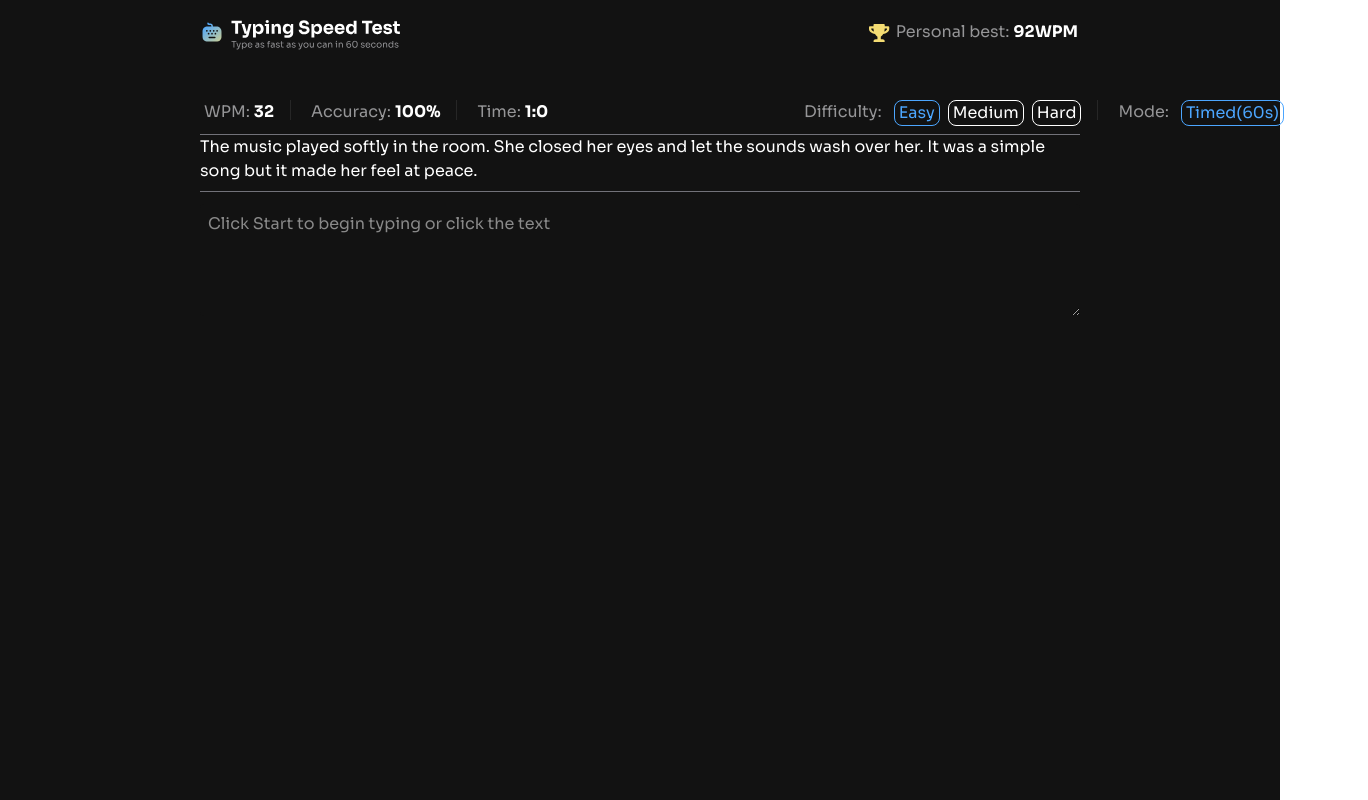
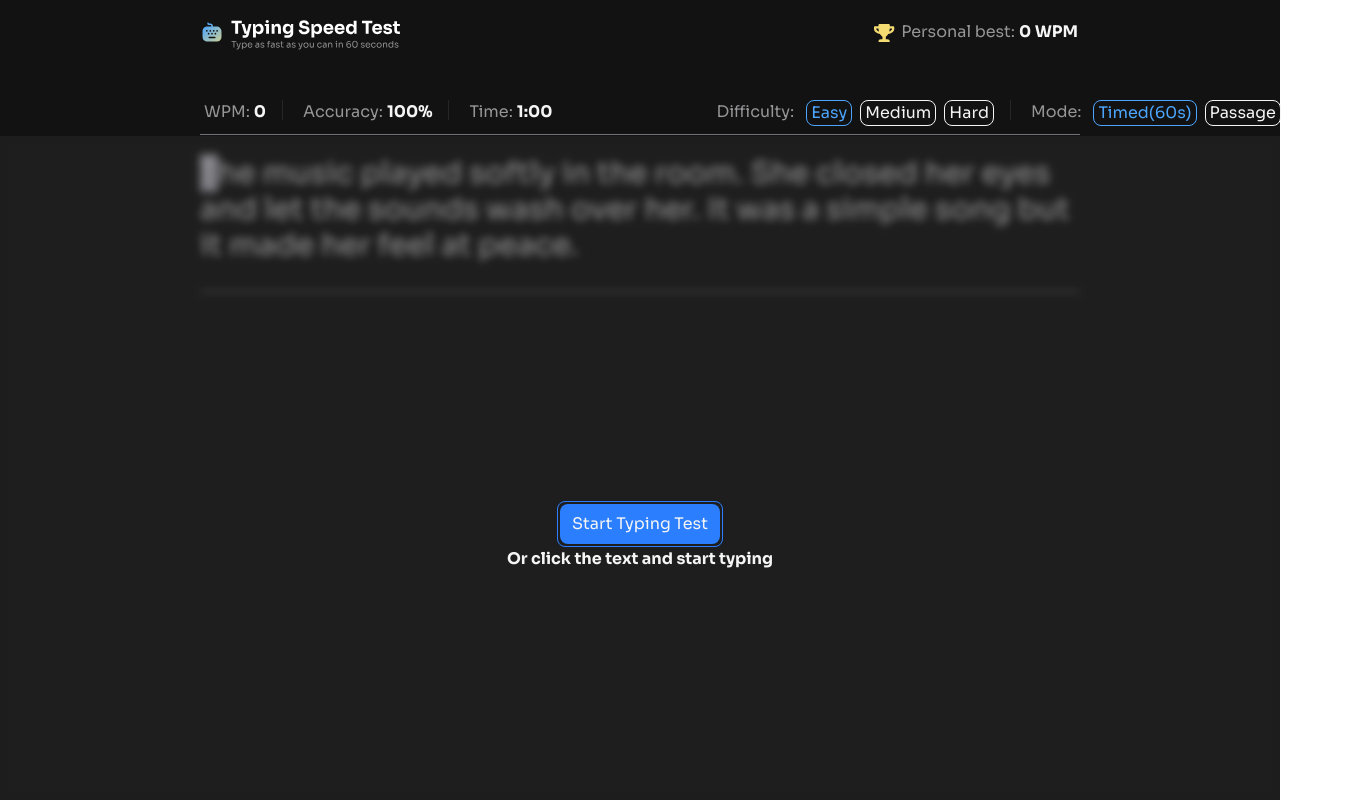
Before and after one commit to mikimek23/Typing_speed_test, a React (Vite) app: page / in a window 1280 px wide. Shown: the whole page, 1368 px wide, since content can reach past the window. Built offline with nearby package versions, Linux system fonts and the light colour scheme.

Commit message:
fully functional desktop version of the web

```diff
--- a/src/App.jsx
+++ b/src/App.jsx
@@ -1,23 +1,79 @@
 
 
+import { useEffect, useState } from "react"
 import { BetResult } from "./components/BetResult"
 import { FirstResult } from "./components/FirstResult"
 import { Header } from "./components/Header"
 import { Results } from "./components/Results"
-import { StatusMode } from "./components/statusMode"
+import { StatusMode } from "./components/StatusMode"
 
-//import { useState } from "react"
-//import { StartComp } from "./components/StartComp"
 
 function App() {
- // const [showModal,setShowModal]=useState(true)
+const [speed,setSpeed]=useState(0)
+const [finalAccuracy,setFinalAccuracy]=useState(100)
+const [finalCorrect,setFinalCorrect]=useState(0)
+const [error,setError]=useState(0)
+const [status,setStatus]=useState("Typing")
+const [personalBest,setPersonalBest]=useState(0)
+const [trial,setTrial]=useState('')
+useEffect(() => {
+  setPersonalBest(prevBest => {
+    if (speed > prevBest) {
+      setTrial(prevBest === 0 ? "first" : "high");
+      return speed;
+    }else{
+      setTrial('')
+    }
+    return prevBest;
+  });
+}, [speed]);
+
+const handleRestart = () => {
+  setSpeed(0)
+  setFinalAccuracy(100)
+  setFinalCorrect(0)
+  setError(0)
+  setTrial('')
+  setStatus('Typing')
+}
   return (
-    <div className="w-full h-screen  bg-neutral-900">
-      <Header/>
-      <StatusMode/>
-      {/* <StatusMode/>
-      <Paragraphs/>
-       */}
+    <div className="w-screen h-screen  bg-neutral-900">
+      <Header
+      PersonalBest={personalBest}
+      />
+     {status==="Typing"?<StatusMode
+      setSpeed={setSpeed}
+      setFinalAccuracy={setFinalAccuracy}
+      setFinalCorrect={setFinalCorrect}
+      setError={setError}
+      setStatus={setStatus}
+      onRestart={handleRestart}
+      />
+      :(trial==="first"?
+      <FirstResult
+        speed={speed}
+        accuracy={finalAccuracy}
+        correct={finalCorrect}
+        error={error}
+        onRestart={handleRestart}
+      />
+      :(trial==="high"?
+        <BetResult
+          speed={speed}
+          accuracy={finalAccuracy}
+          correct={finalCorrect}
+          error={error}
+          onRestart={handleRestart}
+        />
+      :<Results
+      speed={speed}
+      accuracy={finalAccuracy}
+      correct={finalCorrect}
+      error={error}
+      onRestart={handleRestart}
+      />)
+    )
+    }
     </div>
   )
 }
--- /dev/null
+++ b/src/components/Displaytext.jsx
@@ -0,0 +1,61 @@
+import React from 'react'
+import Restart from '../assets/images/icon-restart.svg'
+
+const Displaytext = ({ text, typed, showMode, setShowMode, setIsRunning, inputRef, handleChange, onRestart }) => {
+  return (
+    <div className='relative h-[calc(100hv-40px)]'>
+      <div className='w-full fixed top-34 h-screen inset-0 overflow-hidden justify-items-center content-center bg-white/5 backdrop-blur-xs box-border'
+        onClick={() => {
+          setShowMode(true)
+          setIsRunning(true)
+          inputRef.current?.focus()
+        }}
+        hidden={showMode}>
+        <div className="w-fit border p-0.5 rounded-lg border-blue-500 hover:border-hidden">
+          <button
+            onClick={() => {
+              setShowMode(true)
+              setIsRunning(true)
+              inputRef.current?.focus()
+            }}
+            className="block bg-blue-500 hover:bg-blue-400  px-3 py-2 rounded-lg">
+            Start Typing Test
+          </button>
+        </div>
+        <p className="font-bold">Or click the text and start typing</p>
+      </div>
+
+      <p className='text-neutral-400 cursor-text text-3xl py-5'>
+        {text.split('').map((char, index) => {
+          let className = ''
+          if (index < typed.length) {
+            className =
+              char === typed[index]
+                ? "text-green-500"
+                : "text-red-500 underline"
+          }
+          if (index === typed.length) {
+            className = 'bg-neutral-500 '
+          }
+          return (
+            <span key={index} className={className}>{char}</span>
+          )
+        })}
+      </p>
+      <hr className='mt-2 text-neutral-500'/>
+      <div className='m-5 justify-items-center'>
+        <button onClick={() => onRestart?.()} className='block  p-2 rounded-lg bg-neutral-800 text-neutral-100 font-bold' hidden={!showMode}>Restart Test<span className='text-neutral-500'><img src={Restart} alt=" restart" className=' inline filter  sepia saturate-200 hue-rotate-180 p-1'/></span> </button>
+      </div>
+      <textarea
+        ref={inputRef}
+        value={typed}
+        onChange={handleChange}
+        autoFocus
+        className="absolute opacity-0 resize-none pointer-events-none"
+        rows={4}
+      />
+    </div>
+  )
+}
+
+export default Displaytext
--- a/src/components/Header.jsx
+++ b/src/components/Header.jsx
@@ -1,16 +1,18 @@
 
 import LargeLogo from "../assets/images/logo-large.svg";
+import SmallLogo from "../assets/images/logo-small.svg";
 import personal from "../assets/images/icon-personal-best.svg";
-export const Header = () => {
+export const Header = ({PersonalBest}) => {
   return (
-    <div className='text-white fixed top-0 w-full py-5 px-50'>
+    <div className='text-neutral-100 fixed top-0 w-full py-5 lg:px-50 px-4'>
         {/*logo and porsonal Info */}
         <div className='flex flex-1 justify-between '>
-            <img src={LargeLogo} alt="logo" class='w-50' />
+            <img src={LargeLogo} alt="logo" class='w-50 sm:block hidden' />
+            <img src={SmallLogo} alt="logo" class=' sm:hidden' />
             <div>
                 <img src={personal} alt="personal-best" className='inline p-1' />
                 <span className='text-neutral-400 p-0.5'>Personal best:</span>
-                <span className='font-bold p-0.5'>92WPM</span>
+                <span className='font-bold p-0.5'>{PersonalBest} WPM</span>
             </div>
         </div>
     </div>
--- a/src/components/StatusMode.jsx
+++ b/src/components/StatusMode.jsx
@@ -1,17 +1,30 @@
-import React, { useEffect, useState } from 'react'
+import React, { useEffect, useRef, useState } from 'react'
 import Paragraphs  from '../../data.json';
 import { Timer } from './Timer';
+import Displaytext from './Displaytext'
 
 
-export const StatusMode = () => {
+export const StatusMode = ({setSpeed,setFinalAccuracy,setFinalCorrect, setError, setStatus:parentStatus}) => {
+    const inputRef=useRef(null)
     const [isMode,setIsMode]=useState('Timed(60s)');
     const [difficulty,setDifficulty]=useState('Easy')
     const [typed, setTyped]=useState('')
     const [text,setText]=useState('')
     const [isRunning,setIsRunning]=useState(false)
+    const [elapsedTime, setElapsedTime] = useState(isMode === "Timed(60s)" ? 60 : 0);
+    const [wpm, setWpm]=useState(0)
+    const [accuracy,setAccuracy]=useState(0)
+    const [showMode,setShowMode]=useState(false)
+    const [correct,setCorrect]=useState(0)
+    const [typing,setTyping]=useState(true)
+    const [status,setStatus]=useState('idle')//idle || running || finishid
+    const [timerKey, setTimerKey] = useState(0);
+
+
     const Difficulty=["Easy","Medium", "Hard"]
     const mode=["Timed(60s)","Passage"]
 
+    // text generater
     const generateText=(diff)=>{
        const key = diff || 'Easy'
     const list = Paragraphs[key] || []
@@ -21,42 +34,106 @@ export const StatusMode = () => {
     return (item && (item.text || item)) || ''
 
     }
-    console.log(difficulty)
+    const resetTest=()=>{
+        setTimerKey(k=>k+1)
+        setStatus('idle')
+        setTyped('')
+        setText(generateText(difficulty))
+        setIsRunning(false)
+        setElapsedTime(isMode === "Timed(60s)" ? 60 : 0)
+        setWpm(0)
+        setAccuracy(0)
+        setShowMode(false)
+        setCorrect(0)
+        setTyping(true)
+        inputRef.current?.focus()
+    }
     useEffect(()=>{
         setText(generateText(difficulty))
     },[difficulty])
 
+    // input handler
     const handleChange=(e)=>{
         const value= e.target.value
         setTyped(value)
+        setStatus('running')
     }
+
+    // wpm
+    useEffect(()=>{
+    let minute=(60-elapsedTime)/60;
+     if(isMode==="Timed(60s)"){
+        setWpm(minute?Math.round(typed.length/(5*minute)):0)
+    }else{
+        minute=elapsedTime/60;
+        setWpm(minute?Math.round(typed.length/(5*minute)):0)
+    }
+
+    },[isMode,elapsedTime])
+
+    // accuracy
+    useEffect(()=>{
+        const userInput=typed
+        .split('')
+        .filter((char,i)=>char===text[i])
+        .length
+        const accu=typed.length? (userInput/(typed.length))*100 : 100;
+
+        setAccuracy(Math.round(accu))
+
+        setCorrect(userInput)
+
+    })
+//9784150
+    useEffect(()=>{
+        // finish status
+        if(status!='running') return;
+        if((typed.length===text.length) && text.length>0 ||(isMode==="Timed(60s)" && elapsedTime===0)){
+        setIsRunning(false)
+        setTyping(false)
+        setStatus('finished')
+    }
+    },[typed,isRunning,isMode,text,elapsedTime])
+
+    // final result
+    useEffect(()=>{
+        if (status!="finished")return;
+        if(!typing){
+            setSpeed?.(wpm)
+            setFinalAccuracy?.(accuracy)
+            setFinalCorrect?.(correct)
+            setError?.(text.length-correct)
+            parentStatus?.("result")
+        }
+    })
+
   return (
-    <div className='text-white  w-full py-5 px-50'>
+    <div className='text-neutral-100  w-full py-5 px-50'>
 
         {/* status info  and mode*/}
         <div className='flex justify-between mt-20'>
             {/* status */}
-            <div className='flex justify-between w-1/2 pr-40'>
+            <div className='flex justify-between w-fit pr-40'>
                <div>
                 <span className='text-neutral-400 px-1'>WPM:</span>
-                <span className='font-bold'>32</span>
+                <span className='font-bold'>{wpm}</span>
                </div>
 
                <div className="border-l border-neutral-800 h-5 mx-4"></div>
 
                <div>
                 <span className='text-neutral-400 px-1'>Accuracy:</span>
-                <span className='font-bold'>100%</span>
+                <span className={`font-bold ${isRunning?'text-red-500':''}`}>{accuracy}%</span>
                </div>
                <div className="border-l border-neutral-800 h-5 mx-4"></div>
 
                <div className='flex'>
                 <span className='text-neutral-400 px-1'>Time:</span>
-                <span className='font-bold font-sora'>{<Timer isrunning={isRunning}/>}</span>
+                <span className={`font-bold font-sora ${isRunning?'text-yellow-400':''}`}>{<Timer key={timerKey} isRunning={isRunning} mode={isMode} onTimeChange={setElapsedTime}/>}</span>
                </div>
             </div>
             {/**modes */}
-            <div className='flex justify-between w-1/2  pl-40'>
+            <div className='flex justify-between w-fit '>
                 <div className="flex gap-2">
                     <span className='text-neutral-400 px-1'>Difficulty:</span>
                     {Difficulty.map((dif)=>(
@@ -65,9 +142,9 @@ export const StatusMode = () => {
                         onClick={()=>{
                             setDifficulty(dif)
                         }}
-                        className={`block border rounded-lg hover:scale-105 focus:outline-2 focus:outline-blue-400 active active:scale-95 transition-all px-1 ${
+                        className={`block border rounded-lg hover:text-blue-400 hover:border-blue-400' focus:outline-2 focus:outline-blue-400 active active:scale-95 transition-all px-1 ${
                            difficulty===dif?'text-blue-400 border-blue-400':'' }`}
-                        >{dif}</button>
+                        disabled={isRunning}>{dif}</button>
                     ))}
                 </div>
 
@@ -81,26 +158,25 @@ export const StatusMode = () => {
                         onClick={()=>{
                             setIsMode(mo)
                         }}
-                        className={`block border rounded-lg hover:scale-105 focus:outline-2 focus:outline-blue-400 active active:scale-95 transition-all px-1 ${
+                        className={`block border rounded-lg hover:text-blue-400 hover:border-blue-400' focus:outline-2 focus:outline-blue-400 active active:scale-95 transition-all px-1 ${
                            isMode===mo?'text-blue-400 border-blue-400':'' }`}
-                        >{mo}</button>
+                        disabled={isRunning}>{mo}</button>
                     ))}
                 </div>
             </div>
         </div>
         <hr className='mt-2 text-neutral-500'/>
-       <p className='text-white cursor-text' >
-        {text}
-      </p>
-       <hr className='mt-2 text-neutral-500'/>
-      <textarea
-        value={typed}
-        onChange={handleChange}
-        onClick={()=>setIsRunning(true)}
-        placeholder='Click Start to begin typing or click the text'
-        className="w-full mt-3 p-2 rounded bg-neutral-900 text-white"
-        rows={4}
-      />
+                <Displaytext
+                    text={text}
+                    typed={typed}
+                    showMode={showMode}
+                    setShowMode={setShowMode}
+                    setIsRunning={setIsRunning}
+                    inputRef={inputRef}
+                    handleChange={handleChange}
+                    onRestart={resetTest}
+                />
+
     </div>
   )
 }
--- a/src/components/Timer.jsx
+++ b/src/components/Timer.jsx
@@ -1,20 +1,41 @@
 import React, { useEffect, useState } from 'react'
 
-export const Timer = ({isrunning}) => {
-    const [timeLeft,setTimeLeft]=useState(60)
-    useEffect(()=>{
-         if(!isrunning||timeLeft===0) return;
-         const interval= setInterval(()=>{
-            setTimeLeft(prev=>prev-1)
-         },1000)
-         return ()=>clearInterval(interval)
-    })
-    let second=timeLeft
-   const minute=Math.floor(timeLeft/60)
-    second=second%60
+export const Timer = ({ isRunning, mode = "Timed(60s)",onTimeChange}) => {
+  const [time, setTime] = useState(
+    mode === "Timed(60s)" ? 60 : 0
+  );
+
+  // Reset timer when mode or duration changes
+  useEffect(() => {
+    const initial = mode === "Timed(60s)" ? 60 : 0;
+    setTime(initial)
+  }, [mode]);
+
+  useEffect(() => {
+    if (!isRunning) return;
+
+    // Stop countdown at 0
+    if (mode === "Timed(60s)" && time === 0) return;
+
+    const interval = setInterval(() => {
+      setTime(prev => {
+        const next =
+          mode === "Timed(60s)" ? prev - 1 : prev + 1;
+
+        onTimeChange?.(next);
+        return next;
+      });
+    }, 1000);
+
+    return () => clearInterval(interval);
+  }, [isRunning, mode, time]);
+
+  const minutes = Math.floor(time / 60);
+  const seconds = time % 60;
+
   return (
     <div className="font-sora font-bold">
-        {minute}:{second}
+      {minutes}:{seconds.toString().padStart(2, "0")}
     </div>
-  )
-}
+  );
+};
```
Also changed, not shown: src/components/BetResult.jsx (+5 -5 lines), src/components/FirstResult.jsx (+6 -6 lines), src/components/Results.jsx (+5 -5 lines).
